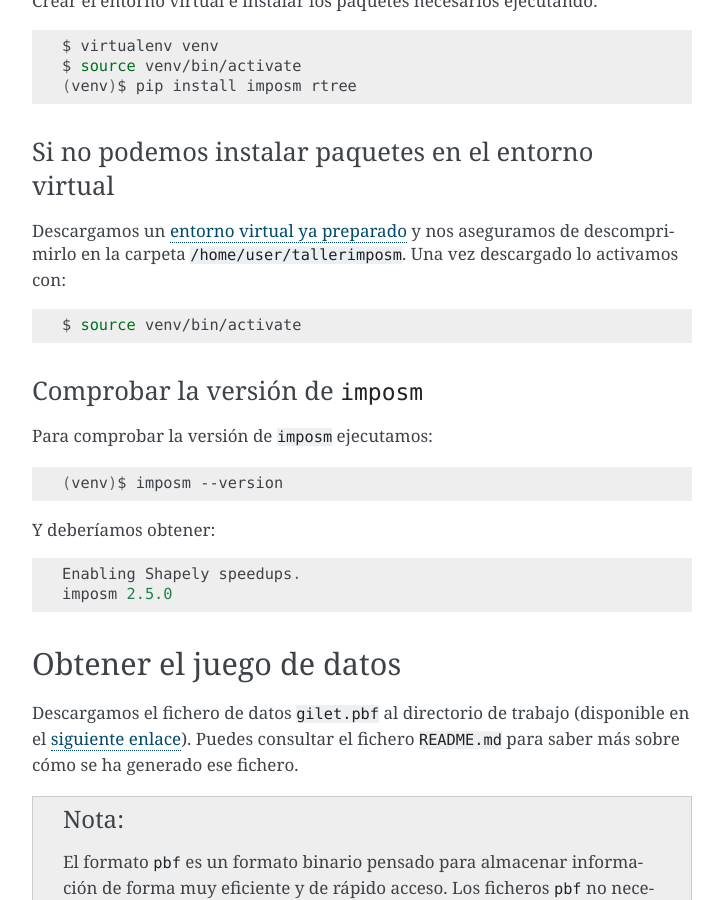
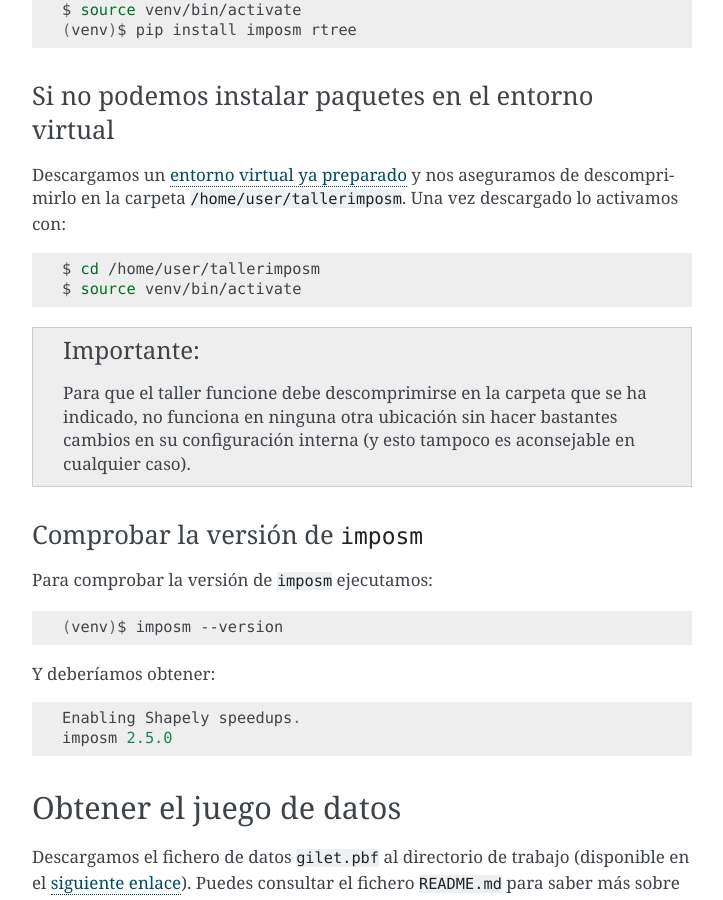
Before and after one commit to geoinquietosvlc/josm-imposm-tilemill-workshop, a Sphinx documentation site: the page built from source/imposm/imposm_intro.rst, in a window 1280 px wide and 900 px high, scrolled down 2668 px. Shown: the whole window, without its empty margins (388-1111 px from the left). Built offline with Sphinx 7.4.7, drawn with Linux system fonts in a browser that asks for light colours; formulas are drawn with MathJax 3; some of the changed text lies outside the part shown.

Commit message:
cambios menores en el título del taller y de la parte de imposm

```diff
--- a/source/conf.py
+++ b/source/conf.py
@@ -40,7 +40,7 @@
 master_doc = 'index'
 
 # General information about the project.
-project = u'OSM + IMPOSM + TILEMILL'
+project = u'OpenStreetMap, Imposm y TileMill'
 copyright = u'2014, Geoinquietos Valencia'
 
 # The version info for the project you're documenting, acts as replacement for
--- a/source/imposm/imposm_intro.rst
+++ b/source/imposm/imposm_intro.rst
@@ -137,7 +137,13 @@
 
 .. code-block:: bash
 
+  $ cd /home/user/tallerimposm
   $ source venv/bin/activate
+
+.. important:: Para que el taller funcione debe descomprimirse en la
+               carpeta que se ha indicado, no funciona en ninguna otra
+               ubicación sin hacer bastantes cambios en su configuración
+               interna (y esto tampoco es aconsejable en cualquier caso).
 
 Comprobar la versión de ``imposm``
 +++++++++++++++++++++++++++++++++++++++
```
Also changed, not shown: other parts of source/imposm/imposm_intro.rst (+2 -2 lines).
